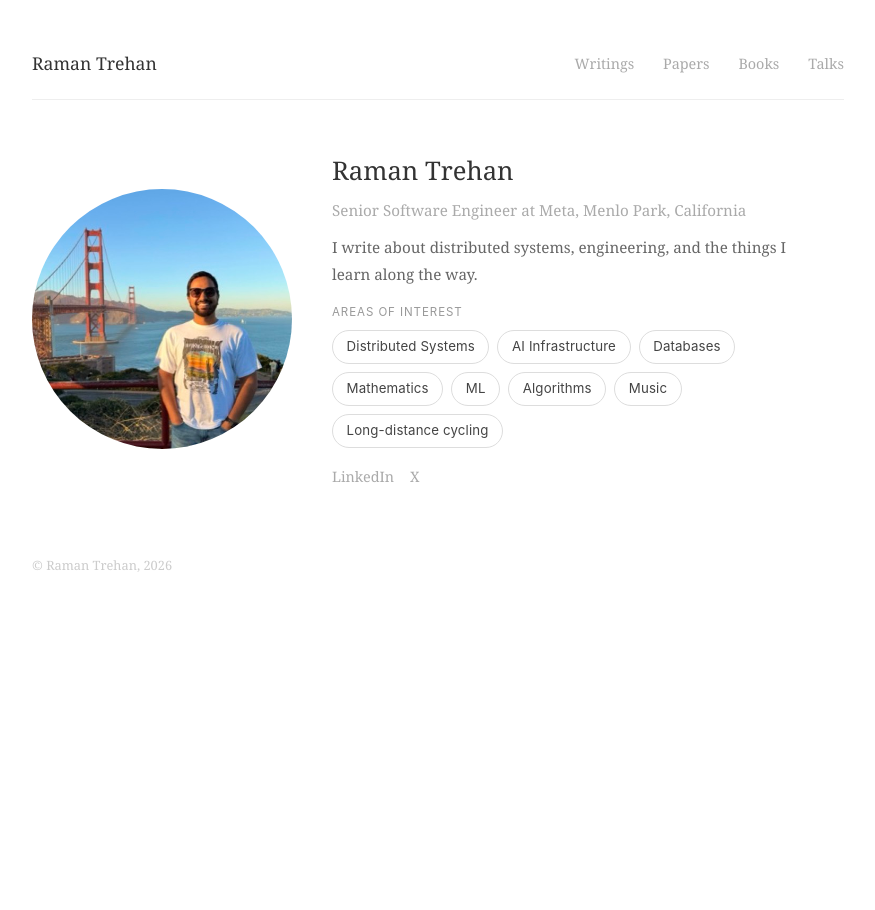
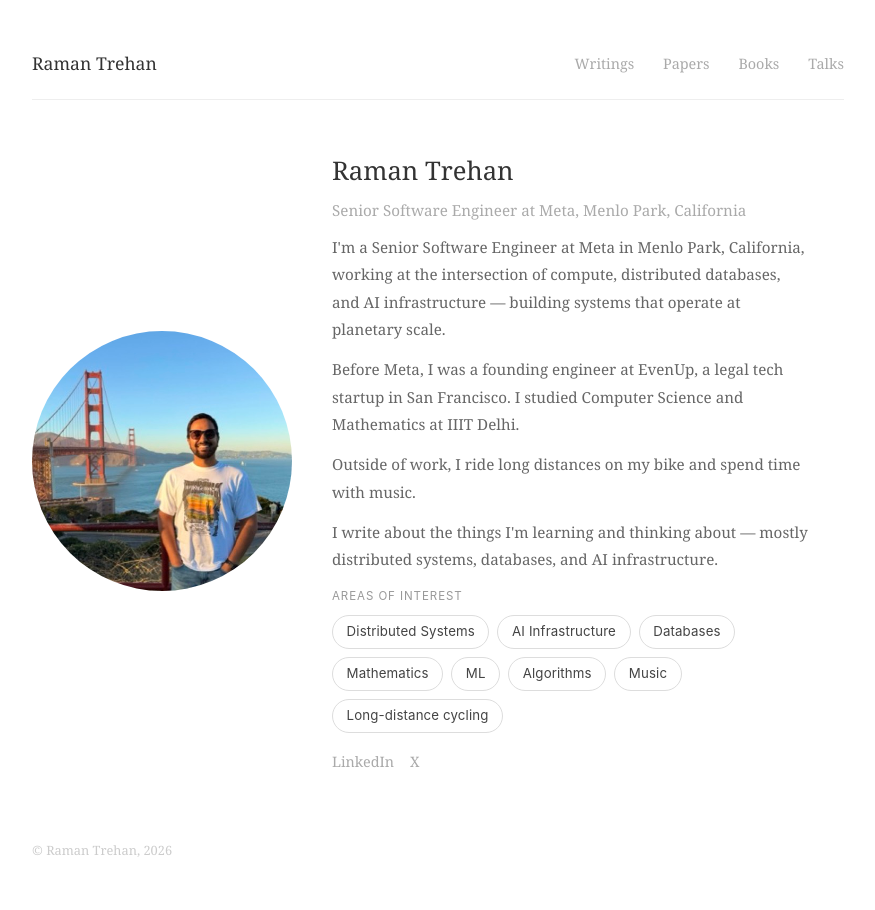
Before and after one commit to ramandeeptrehan/ramandeeptrehan.github.io, a Jekyll site: the page built from index.html, in a window 1280 px wide. Shown: the whole page, without its empty margins (202-1077 px from the left). Built offline with Jekyll 4.4.1, drawn with Linux system fonts in a browser that asks for light colours.

Commit message:
Add about section to homepage

```diff
--- a/index.html
+++ b/index.html
@@ -7,7 +7,10 @@ layout: default
   <div class="hero-text">
     <h2>Raman Trehan</h2>
     <p class="tagline">Senior Software Engineer at Meta, Menlo Park, California</p>
-    <p class="bio">I write about distributed systems, engineering, and the things I learn along the way.</p>
+    <p class="bio">I'm a Senior Software Engineer at Meta in Menlo Park, California, working at the intersection of compute, distributed databases, and AI infrastructure — building systems that operate at planetary scale.</p>
+    <p class="bio">Before Meta, I was a founding engineer at EvenUp, a legal tech startup in San Francisco. I studied Computer Science and Mathematics at IIIT Delhi.</p>
+    <p class="bio">Outside of work, I ride long distances on my bike and spend time with music.</p>
+    <p class="bio">I write about the things I'm learning and thinking about — mostly distributed systems, databases, and AI infrastructure.</p>
     <div class="interests">
       <p class="interests-label">Areas of Interest</p>
       <ul>
```
